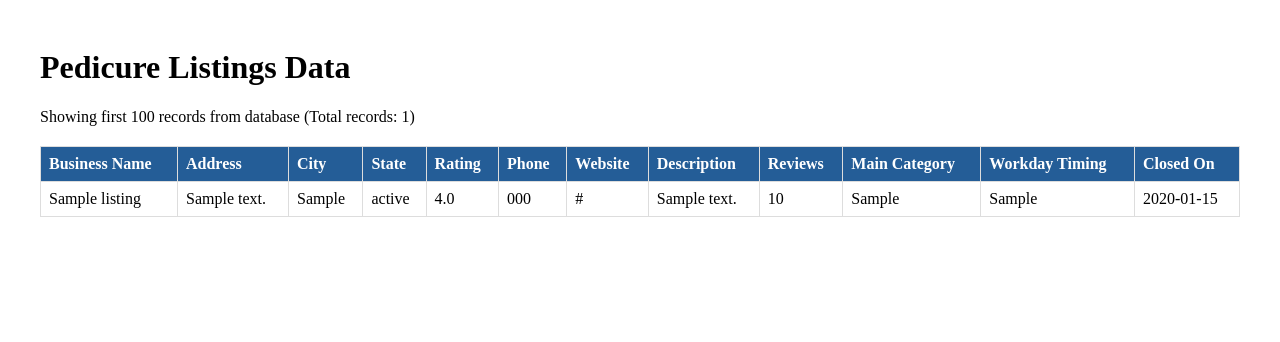
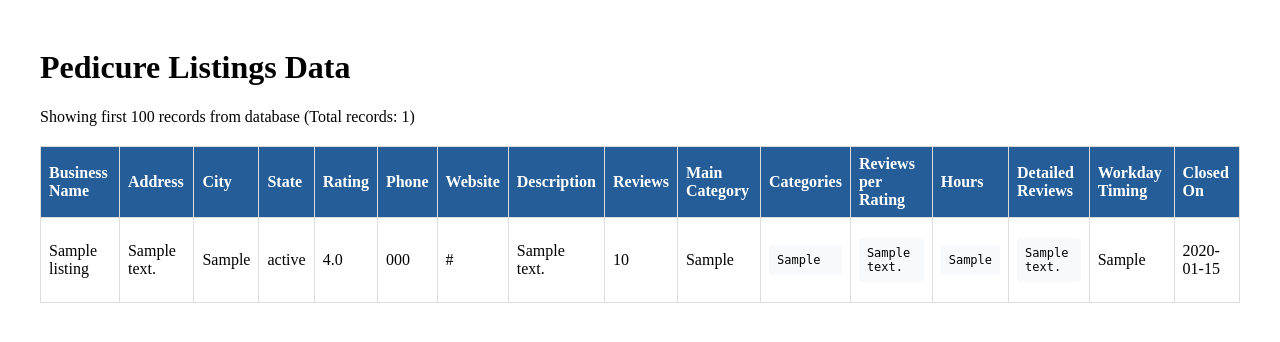
Before and after one commit to qrkedupwhiteboy/pedicure-nearme, a Flask app: page /data in a window 1280 px wide. Shown: the top 342 px of the page. Run offline with Flask 3, Linux system fonts and the light colour scheme; tables that the repository leaves empty hold one stand-in row (values such as "Sample post").

Commit message:
feat: Add JSON data columns with pre-formatted display in data table

```diff
--- a/templates/data.html
+++ b/templates/data.html
@@ -57,6 +57,10 @@
                     <th>Description</th>
                     <th>Reviews</th>
                     <th>Main Category</th>
+                    <th>Categories</th>
+                    <th>Reviews per Rating</th>
+                    <th>Hours</th>
+                    <th>Detailed Reviews</th>
                     <th>Workday Timing</th>
                     <th>Closed On</th>
                 </tr>
@@ -74,6 +78,10 @@
                     <td>{{ listing.description }}</td>
                     <td>{{ listing.reviews }}</td>
                     <td>{{ listing.main_category }}</td>
+                    <td><pre>{{ listing.categories }}</pre></td>
+                    <td><pre>{{ listing.reviews_per_rating }}</pre></td>
+                    <td><pre>{{ listing.hours }}</pre></td>
+                    <td><pre>{{ listing.detailed_reviews }}</pre></td>
                     <td>{{ listing.workday_timing }}</td>
                     <td>{{ listing.closed_on }}</td>
                 </tr>
```
